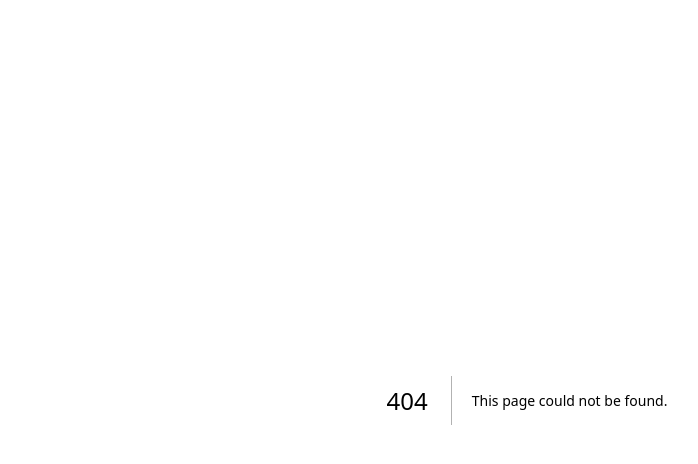
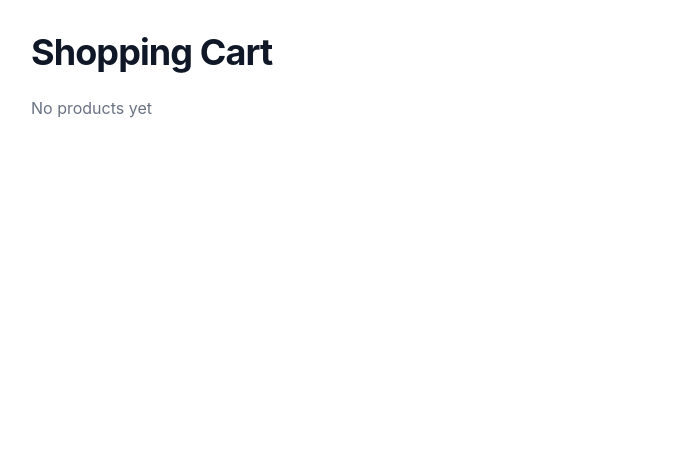
Before and after one commit to Sewaraa/E-commerce-Clothing-Store, a Next.js app: page /cart in a window 1280 px wide. Before the commit this address had no page. Shown: the top 464 px of the page, without its empty margins (113-811 px from the left). Built offline with nearby package versions, Linux system fonts and the light colour scheme.

Commit message:
Cart Integration

```diff
--- /dev/null
+++ b/components/AddToCartButton.tsx
@@ -0,0 +1,27 @@
+'use client'
+import { useCartStore } from "@/stores/cartStore";
+import { CartItems } from "@/type/cart";
+import { FaShoppingCart } from "react-icons/fa";
+import  toast from 'react-hot-toast';
+const AddToCartButton=({cart}:{cart:CartItems})=>{
+    const addToCart=useCartStore((state)=>state.addToCart)
+    const handleclick=()=>{
+     addToCart({...cart,quantity:1})
+     toast.success("Added to cart!")
+    }
+    return(
+        <>
+         <button
+            aria-label={`Add ${cart.title} to cart`}
+            className="bg-black inline-flex justify-center items-center text-white  font-semibold w-full rounded shadow transition mt-4 gap-2 hover:bg-green-600 py-3"
+            onClick={handleclick}
+          >
+            {" "}
+            <FaShoppingCart /> Add to cart
+          </button>
+        </>
+    )
+
+
+}
+export default AddToCartButton;
--- a/components/ProductInfo.tsx
+++ b/components/ProductInfo.tsx
@@ -1,5 +1,6 @@
 import { Product } from "@/type/product";
-import { FaShoppingCart, FaStar, FaTags } from "react-icons/fa";
+import { FaStar, FaTags } from "react-icons/fa";
+import AddToCartButton from "./AddToCartButton";
 
 const ProductInfo = ({ product }: { product: Product }) => {
   return (
@@ -25,13 +26,11 @@ const ProductInfo = ({ product }: { product: Product }) => {
         )}
 
         {product.title && product.image && product.price && (
-          <button
-            aria-label={`Add ${product.title} to cart`}
-            className="bg-black inline-flex justify-center items-center text-white  font-semibold w-full rounded shadow transition mt-4 gap-2 hover:bg-green-600 py-3"
-          >
-            {" "}
-            <FaShoppingCart /> Add to cart
-          </button>
+         <AddToCartButton cart={{id:product.id,
+          title:product.title,
+          image:product.image,
+          price:product.price,
+        quantity:1}} />
         )}
 
         <div>
--- a/package.json
+++ b/package.json
@@ -20,8 +20,10 @@
     "postcss": "8.5.3",
     "react": "19.1.0",
     "react-dom": "19.1.0",
+    "react-hot-toast": "^2.5.2",
     "react-icons": "^5.5.0",
     "tailwindcss": "4.1.4",
-    "typescript": "5.8.3"
+    "typescript": "5.8.3",
+    "zustand": "^5.0.3"
   }
 }
--- a/pages/_app.tsx
+++ b/pages/_app.tsx
@@ -1,6 +1,12 @@
 import '@/styles/globals.css'
 import type { AppProps } from 'next/app'
+import { Toaster } from 'react-hot-toast'
 
 export default function App({ Component, pageProps }: AppProps) {
-  return <Component {...pageProps} />
+  return(
+    <>
+     <Component {...pageProps} />
+     <Toaster position='top-center'/>
+    </>
+    )
 }
--- /dev/null
+++ b/pages/cart.tsx
@@ -0,0 +1,109 @@
+"use client";
+import { useCartStore } from "@/stores/cartStore";
+import toast from "react-hot-toast";
+import { FaTrash } from "react-icons/fa";
+
+const CartPage = () => {
+  const items = useCartStore((state) => state.items);
+  const totalItems = useCartStore((state) => state.totalItems());
+  const totalPrice = useCartStore((state) => state.totalPrice());
+  const removeFromCart = useCartStore((state) => state.removeFromCart);
+  const clearCart = useCartStore((state) => state.clearCart);
+  const addToCart = useCartStore((state) => state.addToCart);
+  const removehandle=(id:string)=>{
+    removeFromCart(id);
+    toast("Removed from cart! 🎉", {
+      icon: "🧹",
+    });
+  }
+  return (
+    <div className="max-w-5xl py-8 px-4 mx-auto">
+      <h1 className="text-4xl font-bold mb-6 text-gray-900 tracking-tight">Shopping Cart</h1>
+
+      {items.length === 0 ? (
+        <p className="text-gray-500">No products yet</p>
+      ) : (
+        <div className="grid md:grid-cols-[3fr_1fr] gap-4 ">
+          <div className="space-y-4 ">
+            <div className="space-y-2">
+              {" "}
+              {items.map((item) => (
+                <div
+                  key={item.id}
+                  className="flex items-center gap-4 border-gray-300 rounded-lg p-4 shadow-sm bg-white"
+                >
+                  <img
+                    src={item.image}
+                    alt={item.title}
+                    className="w-24 h-24 object-contain border-gray-400 rounded-md"
+                  />
+
+                  <div className="flex-1">
+                    <h2 className="font-semibold text-lg text-gray-800">
+                      {item.title}
+                    </h2>
+                    <div className="flex items-center space-x-2 border border-gray-200 rounded-lg w-fit px-3 py-1 mt-2">
+                      <button
+                        className="px-2 hover:bg-gray-100 rounded"
+                        onClick={() => addToCart({ ...item, quantity: -1 })}
+                      >
+                        -
+                      </button>
+                      <div className="px-2 text-sm font-medium text-gray-700 border-x border-gray-300">
+                        {item.quantity}
+                      </div>
+                      <button
+                        className="px-2 hover:bg-gray-100 rounded"
+                        onClick={() => addToCart({ ...item, quantity: 1 })}
+                      >
+                        +
+                      </button>
+                    </div>
+                  </div>
+
+                  <div className="flex flex-col justify-between items-end h-full">
+                    <button
+                      className="text-red-500 hover:text-red-700 transition"
+                      onClick={() => removehandle(item.id)}
+                      title="Remove item"
+                    >
+                      <FaTrash />
+                    </button>
+                    <div className="font-semibold text-gray-800 mt-5 text-xl">
+                      ${(item.price * item.quantity).toFixed(2)}
+                    </div>
+                  </div>
+                </div>
+              ))}
+            </div>
+            <div className="pt-4 border-t">
+              <button
+                className="bg-black hover:bg-red-600 text-white font-semibold rounded shadow px-6 py-2 transition w-full"
+                onClick={() => clearCart()}
+              >
+                <FaTrash className="inline mr-2" /> Clear Cart
+              </button>
+            </div>
+          </div>
+          <div className="space-y-4 ml-3">
+            <div>
+              <h2 className="text-2xl font-bold text-gray-700">Summary</h2>
+            </div>
+
+            <div className="text-gray-500 border-b border-b-gray-300 text-xl font-semibold py-3">
+              Total items: <span className="text-gray-800">{totalItems}</span>
+            </div>
+            <div className="text-gray-600 text-xl font-bold ">
+              Total Price:{" "}
+              <div className="text-4xl font-bold text-gray-800 border-b border-b-gray-300 py-3">
+                {totalPrice.toFixed(2)}$
+              </div>
+            </div>
+          </div>
+        </div>
+      )}
+    </div>
+  );
+};
+
+export default CartPage;
--- a/pages/product/[id].tsx
+++ b/pages/product/[id].tsx
@@ -5,12 +5,13 @@ import { Suspense, lazy } from "react";
 import Skeleton from "@/components/Skeleton";
 const ProductInfo = lazy(() => import("@/components/ProductInfo"));
 const ProductImage = lazy(() => import("@/components/ProductImage"));
+
 type SingleProductProps = {
   product: Product | null;
 };
 
 export const getStaticPaths: GetStaticPaths = async () => {
-  try{
+  try {
     const response = await fetch("https://fakestoreapi.com/products");
     const products: Product[] = await response.json();
     const paths = products.map((p) => ({
@@ -18,38 +19,37 @@ export const getStaticPaths: GetStaticPaths = async () => {
     }));
     return {
       paths,
-    fallback:"blocking",
+      fallback: "blocking",
     };
-  }catch(err){
-    console.log(err)
-    return{
-      paths:[],
-      fallback:"blocking",
+  } catch (err) {
+    return {
+      paths: [],
+      fallback: "blocking",
+    };
   }
-  }
-
 };
 
 export const getStaticProps: GetStaticProps<SingleProductProps> = async (
   context
 ) => {
-  const id = context.params?.id;
   try {
-    const res = await fetch(`https://fakestoreapi.com/products/${id}`);
-    if (!res.ok) {
-      return {
-        props: { product: null },
-      };
+    const id=context.params?.id;
+    const response=await fetch(`https://fakestoreapi.com/products/${id}`);
+    if(!response.ok){
+      return{
+        props:{
+          product:null
+        }}}
+    const product=await response.json();
+    return{
+      props:{product},
+      revalidate:600
     }
-    const product = await res.json();
-    return {
-      props: { product },
-      revalidate: 60,
-    };
+
   } catch (err) {
-    return {
-      props: { product: null },
-    };
+    return{
+      props:{product:null}
+    }
   }
 };
 
--- /dev/null
+++ b/stores/cartStore.ts
@@ -0,0 +1,51 @@
+import { CartStore } from "@/type/cartStore";
+import { create } from "zustand";
+import { persist } from "zustand/middleware";
+
+export const useCartStore = create<CartStore>()(
+  persist(
+    (set, get) => ({
+      items: [],
+
+      addToCart: (item) => {
+        const items = get().items;
+        const exist = items.find((i) => i.id === item.id);
+        if (exist) {
+          const newQuantity = exist.quantity + item.quantity;
+          if (newQuantity <= 0) {
+            set({ items: items.filter((i) => i.id !== item.id) });
+          } else {
+            set({
+              items: items.map((i) =>
+                i.id === item.id
+                  ? { ...i, quantity: i.quantity + item.quantity }
+                  : i
+              ),
+            });
+          }
+        } else if (item.quantity > 0) {
+          set({ items: [...items, item] });
+        }
+      },
+
+      removeFromCart: (id) =>
+        set({ items: get().items.filter((i) => i.id !== id) }),
+
+      clearCart: () => {
+        set(() => ({
+          items: [],
+        }));
+        if (typeof window !== "undefined") {
+          localStorage.removeItem("cart-storage");
+        }
+      },
+      totalItems: () => get().items.reduce((sum, i) => sum + i.quantity, 0),
+
+      totalPrice: () =>
+        get().items.reduce((sum, i) => sum + i.price * i.quantity, 0),
+    }),
+    {
+      name: "cart-storage",
+    }
+  )
+);
--- /dev/null
+++ b/type/cart.ts
@@ -0,0 +1,7 @@
+export type CartItems={
+    id:string,
+    title:string,
+    image:string,
+    price:number,
+    quantity:number
+}
--- /dev/null
+++ b/type/cartStore.ts
@@ -0,0 +1,10 @@
+import { CartItems } from "@/type/cart"
+
+export type CartStore={
+    items:CartItems[],
+    addToCart:(item:CartItems)=>void;
+    removeFromCart:(id:string)=>void;
+    clearCart:()=>void;
+    totalItems:()=>number;
+    totalPrice:()=>number
+}
```
Also changed, not shown: 1 other file (tests, documents, lock files or other folders). Lines whose indentation alone changed are shown as unchanged.
